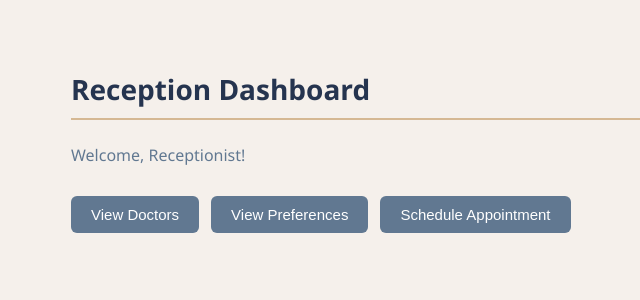
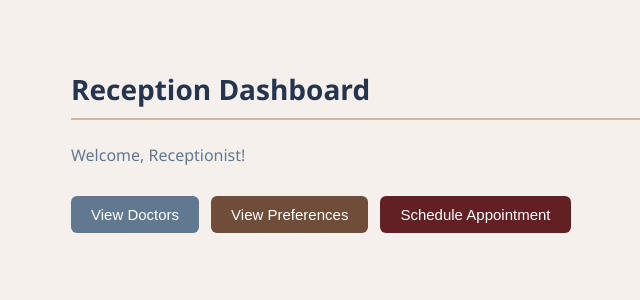
Before and after one commit to Aileen7Rose/NITC-Healthcare-Center, a React (Create React App) app in the folder frontend/: page /reception in a window 1280 px wide. Shown: the top 300 px of the page, without its empty margins (149-789 px from the left). Built offline with nearby package versions, Linux system fonts and the light colour scheme.

Commit message:
now styling complete

```diff
--- a/frontend/src/App.css
+++ b/frontend/src/App.css
@@ -105,3 +105,26 @@
   padding-bottom: 10px;
   margin-bottom: 24px;
 }
+button.btn-slate {
+  background-color: #617891 !important;
+}
+
+button.btn-slate:hover {
+  background-color: #25344F !important;
+}
+
+button.btn-coffee {
+  background-color: #6F4D38 !important;
+}
+
+button.btn-coffee:hover {
+  background-color: #25344F !important;
+}
+
+button.btn-danger {
+  background-color: #632024 !important;
+}
+
+button.btn-danger:hover {
+  background-color: #6F4D38 !important;
+}
```
